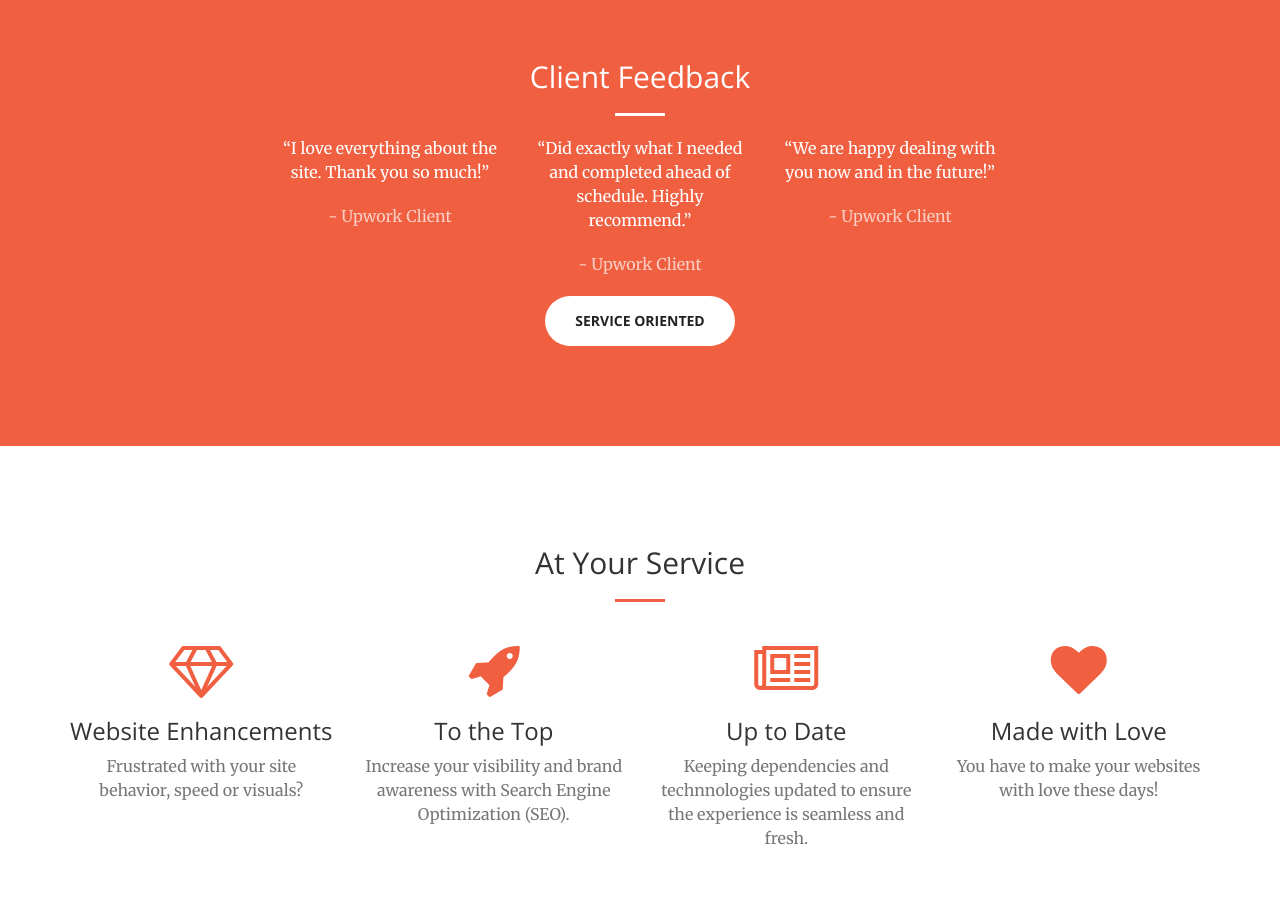
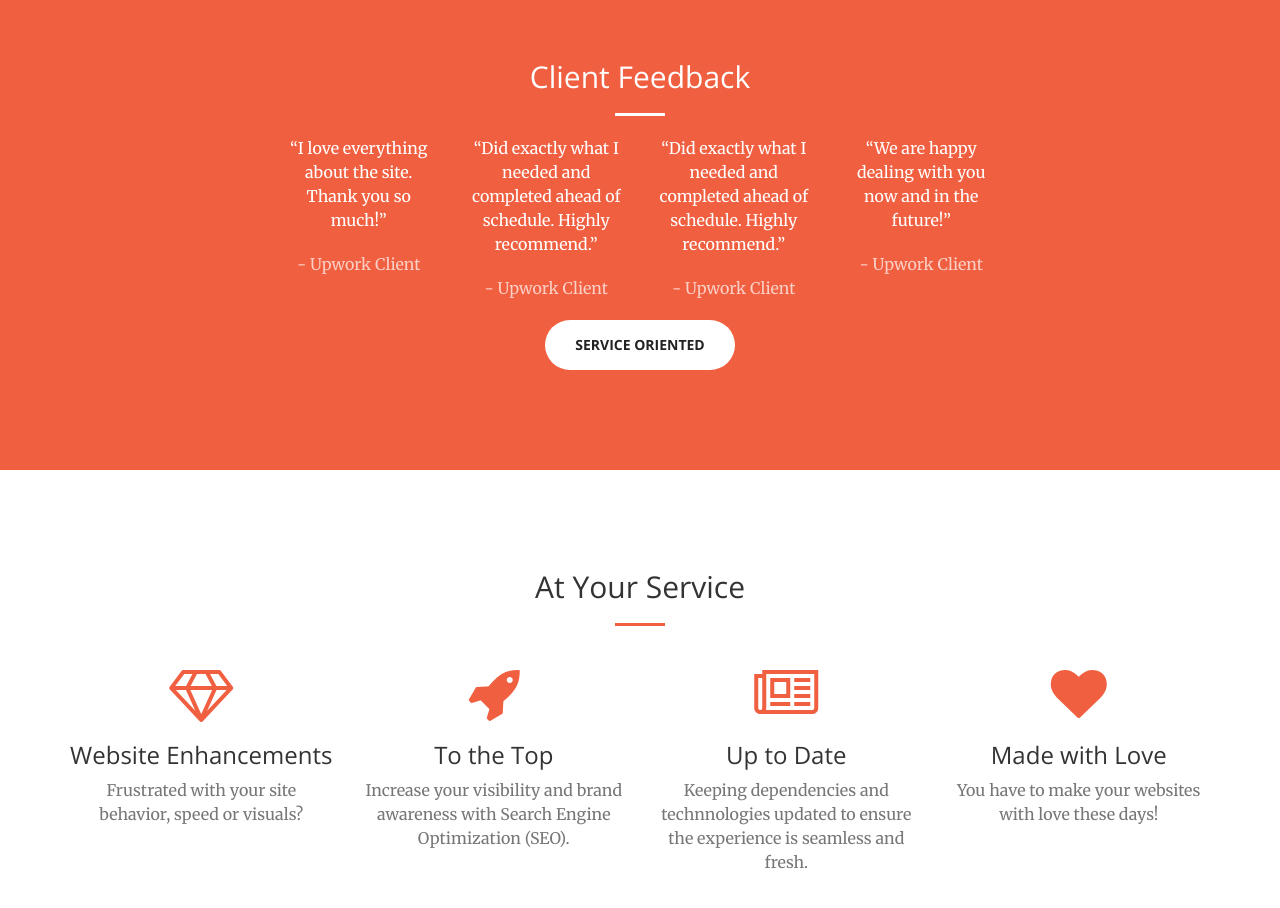
Before and after one commit to drewwmercer/drewwmercer.github.io, a website: page index.html in a window 1280 px wide. Shown: the part 840-1748 px from the top of the page. Drawn offline with nearby package versions, Linux system fonts and the light colour scheme.

Commit message:
Adding client feedback column

```diff
--- a/index.html
+++ b/index.html
@@ -92,15 +92,19 @@
                 <div class="col-lg-8 col-lg-offset-2 text-center">
                     <h2 class="section-heading">Client Feedback</h2>
                     <hr class="light">
-                    <div class="col-lg-4 text-center">
+                    <div class="col-lg-3 text-center">
                         <p>“I love everything about the site. Thank you so much!”</p>
                         <p class="text-faded"> - Upwork Client</p>
                     </div>
-                    <div class="col-lg-4 text-center">
+                    <div class="col-lg-3 text-center">
                         <p>“Did exactly what I needed and completed ahead of schedule. Highly recommend.”</p>
                         <p class="text-faded"> - Upwork Client</p>
                     </div>
-                    <div class="col-lg-4 text-center">
+                    <div class="col-lg-3 text-center">
+                        <p>“Did exactly what I needed and completed ahead of schedule. Highly recommend.”</p>
+                        <p class="text-faded"> - Upwork Client</p>
+                    </div>
+                    <div class="col-lg-3 text-center">
                         <p>“We are happy dealing with you now and in the future!”</p>
                         <p class="text-faded"> - Upwork Client</p>
                     </div>
```
